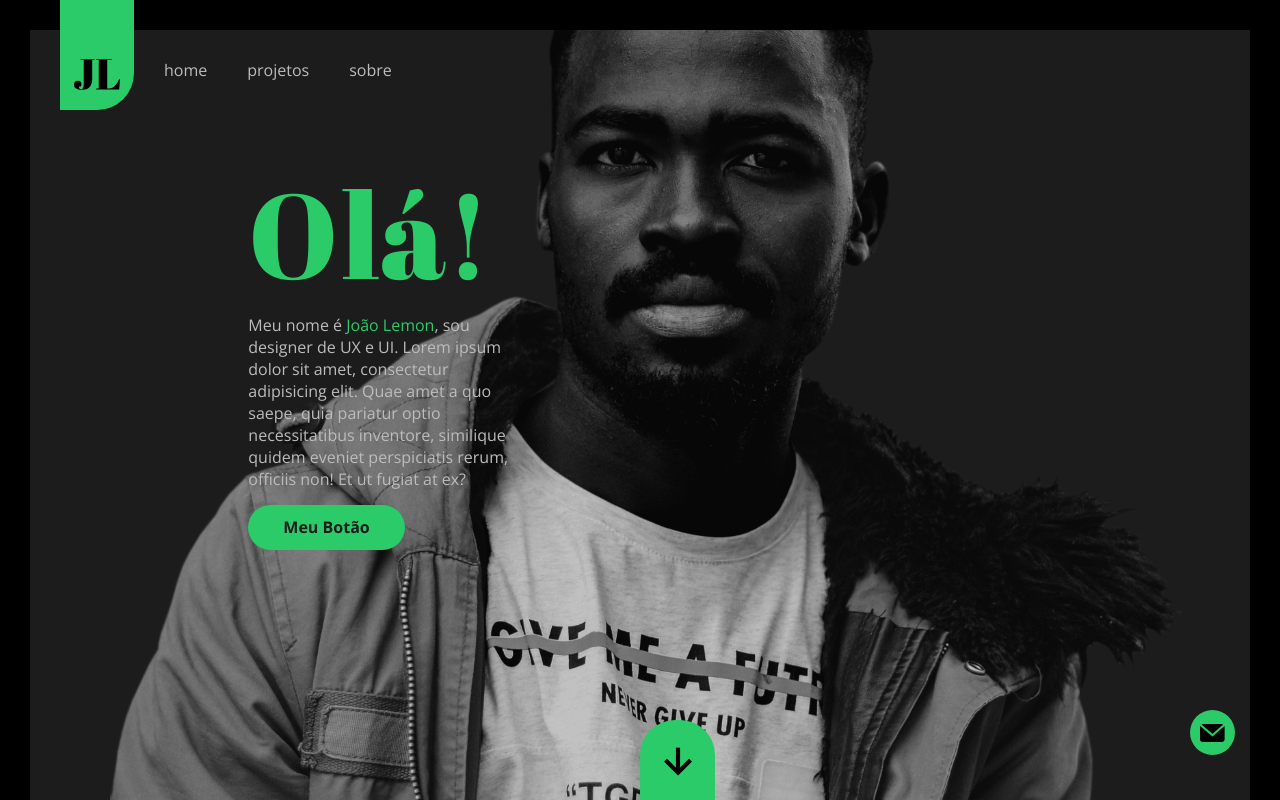
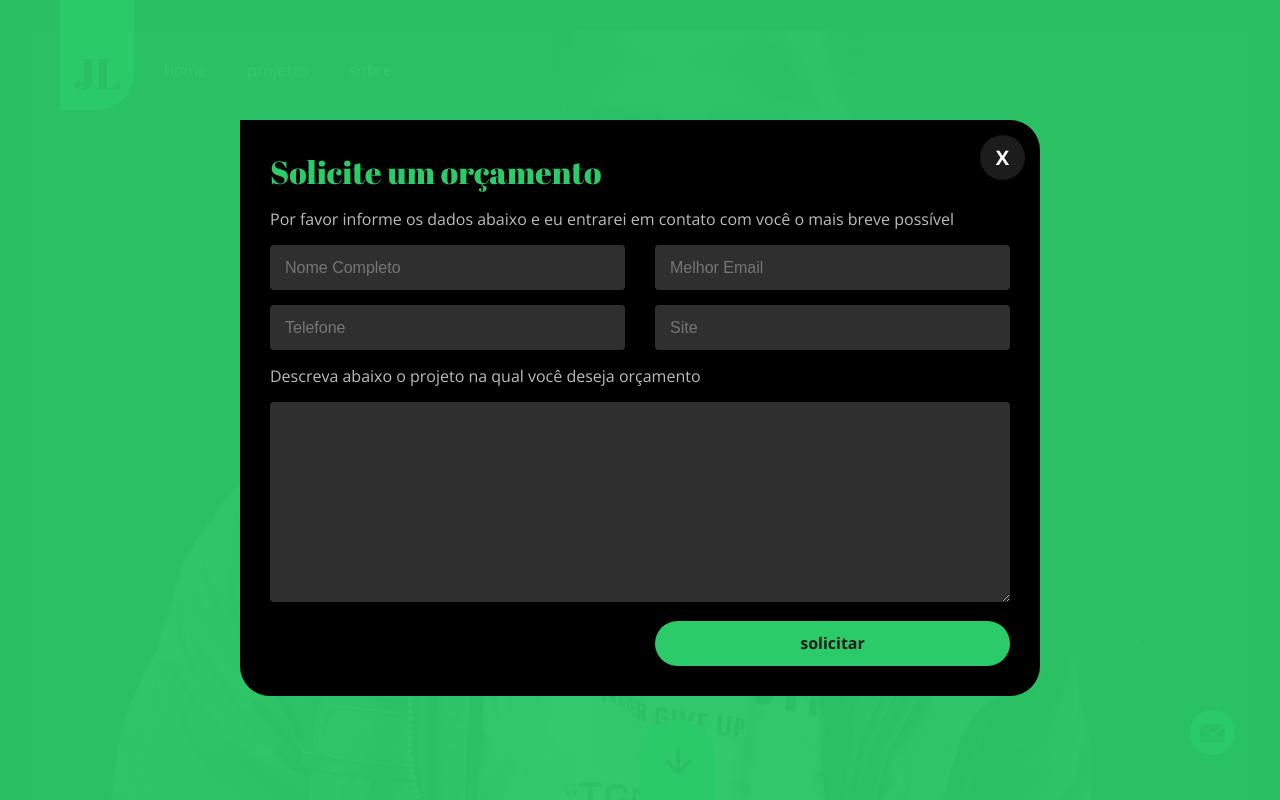
Before and after one commit to mlaferreiraweb/html-css-js, a plain HTML site: page index.html in a window 1280 px wide. Shown: the top 800 px of the page. Drawn offline with nearby package versions, Linux system fonts and the light colour scheme.

Commit message:
fazendo o modal com o formulario

```diff
--- a/acessets/css/main.css
+++ b/acessets/css/main.css
@@ -80,7 +80,83 @@ p{
         overflow: hidden;
 
     }
+    .jl-overlay{
+        width: 100vw;
+        height: 100vh;
+        display: block;
+        background-color:rgba(44, 203, 105, 0.95);
+        position: fixed;
+        top: 0;
+        left: 0;
+        z-index: 1000;
+    }
+    .jl-modal{
+        width: 800px;
+        display: table;
+        padding: 30px;
+        border-radius: 0 30px 30px 30px;
+        position: fixed;
+        top: 15%;
+        left: 0;
+        right: 0;
+        margin: 0 auto;
+        z-index: 1200;
+    }
+    .jl-modal-header,
+    .jl-modal-body,
+    .jl-form{
+        width: 100%;
+        display: table;
+        position: relative;
+    }
+    .jl-close-modal{
+        width: 45px;
+        height: 45px;
+        line-height: 45px;
+        top: -15px;
+        right: -15px;
+        color: #fff;
+        font-size: 20px;
+        text-transform: capitalize;
+        text-decoration: none;
+        display: block;
+        background-color: #1c1c1c;
+        text-align: center;
+        border-radius: 50%;
+        transition: all 0.2s ease-in-out;
+        font-family: 'Open Sans', sans-serif;
+        font-weight: 600;
+        position: absolute;
+    }
+    .jl-close-modal:hover{
+        cursor: pointer;
+        background-color: #2ccb69;
+        color: #151515;
+        font-weight: 600;
+    }
+    .jl-field{
+        width: 100%;
+        height: 45px;
+        border-radius: 4px;
+        background-color: #2f2f2f;
+        border:none;
+        outline: none;
+        text-indent: 15px;
+        color: #bcbcbc;
+        font-size: 16px;
+        text-transform: capitalize;
 
+    }
+    .jl-textarea{
+        width: 100%;
+        border-radius: 4px;
+        background-color: #2f2f2f;
+        color: #bcbcbc;
+        font-size: 16px;
+        border: none;
+        outline: none;
+        padding: 10px;
+    }
     .jl-topbar{
         width: 100%;
         height: 110px;
@@ -321,8 +397,12 @@ p{
     transition: all 0.2s ease-out;
     cursor: pointer;
     outline: none;
+    text-transform: lowercase;
 }
+.jl-btn-block{
+    display: block;
 
+}
 .jl-btn-small{
     height: 28px;
     padding: 0 20px;
@@ -344,6 +424,7 @@ p{
     font-size: 16px;
     line-height: 45px;
 }
+
 .jl-btn-green{
     background-color: #2ccb69;
     color: #1c1c1c;
--- a/index.html
+++ b/index.html
@@ -16,7 +16,60 @@
             <img src="acessets/images/lemon-loader.svg" alt=""  class="jl-mar-bottom-15">
             <p class="jl-text-light jl-mar-top-15">Aguarde um pouquinho _ Estou preparando a limonada</p>
         </div>
+    </div>
 
+    <div class="jl-overlay"></div>
+
+    <div class="jl-modal jl-bg-black">
+        <div class="jl-modal-header">
+            <h1 class="jl-title jl-text-green jl-mar-bottom-15">
+                Solicite um orçamento
+            </h1>
+            <a href="#" class="jl-close-modal">x</a>
+        </div>
+
+        <div class="jl-modal-body">
+            <div class="row">
+                <div class="col-sm-12">
+                    <p class="jl-text-light">Por favor informe os dados abaixo e eu entrarei em contato com você o mais breve possível</p>
+                </div>
+            </div>
+            <div class="row jl-mar-top-15">
+                <div class="col-sm-12">
+                    <form action="" class="jl-form">
+                        <div class="row">
+                            <div class="col-sm-12 col-md-6">
+                                <input type="text" name="nome" id="jl-nome" placeholder="nome completo" class="jl-field">
+                            </div>
+                            <div class="col-sm-12 col-md-6">
+                                <input type="email" name="email" id="jl-nome" placeholder="melhor email" class="jl-field">
+                            </div>
+                            <div class="col-sm-12 col-md-6 jl-mar-top-15">
+                                <input type="tel" name="telefone" id="jl-telefone" placeholder="telefone" class="jl-field">
+                            </div>
+                            <div class="col-sm-12 col-md-6 jl-mar-top-15">
+                                <input type="text" name="site" id="jl-site" placeholder="site" class="jl-field">
+                            </div>
+                            <div class="col-sm-12 col-md-12 jl-mar-top-15">
+                                <p class="jl-mar-bottom-15 jl-text-light">Descreva abaixo o projeto na qual você deseja orçamento</p>
+                                <textarea name="mensagem" id="jl-mensagem" cols="30" rows="10" class="jl-textarea"></textarea>
+                            </div>
+                        </div>
+
+                        <div class="row jl-mar-top-15 justify-content-end">
+                            <div class="col-sm-12 col-md-6">
+                                <a href="" class="jl-btn jl-btn-large jl-btn-green jl-btn-block">Solicitar</a>
+                            </div>
+                        </div>
+
+                    </form>
+                </div>
+            </div>
+        </div>
+
+        <div class="jl-modal-footer">
+
+        </div>
     </div>
 
     <header class="jl-topbar">
@@ -61,7 +114,7 @@
                         <p class="jl-text-light">Meu nome é <span class="jl-text-green">João Lemon</span>, sou designer de <span class="jl-text-green"></span>UX e UI</span>. Lorem ipsum dolor sit amet, consectetur adipisicing elit.
                             Quae amet a quo saepe, quia pariatur optio necessitatibus inventore, similique quidem eveniet perspiciatis rerum,
                             officiis non! Et ut fugiat at ex?</p>
-                            <a href="#" class="jl-btn jl-btn-large jl-btn-green  jl-mar-top-15 ">Meu Botão</a>
+                            <a href="#" class="jl-btn jl-btn-large jl-btn-green  jl-mar-top-15 ">solicite um orçamento</a>
                     </div>
 
                 </div>
```
